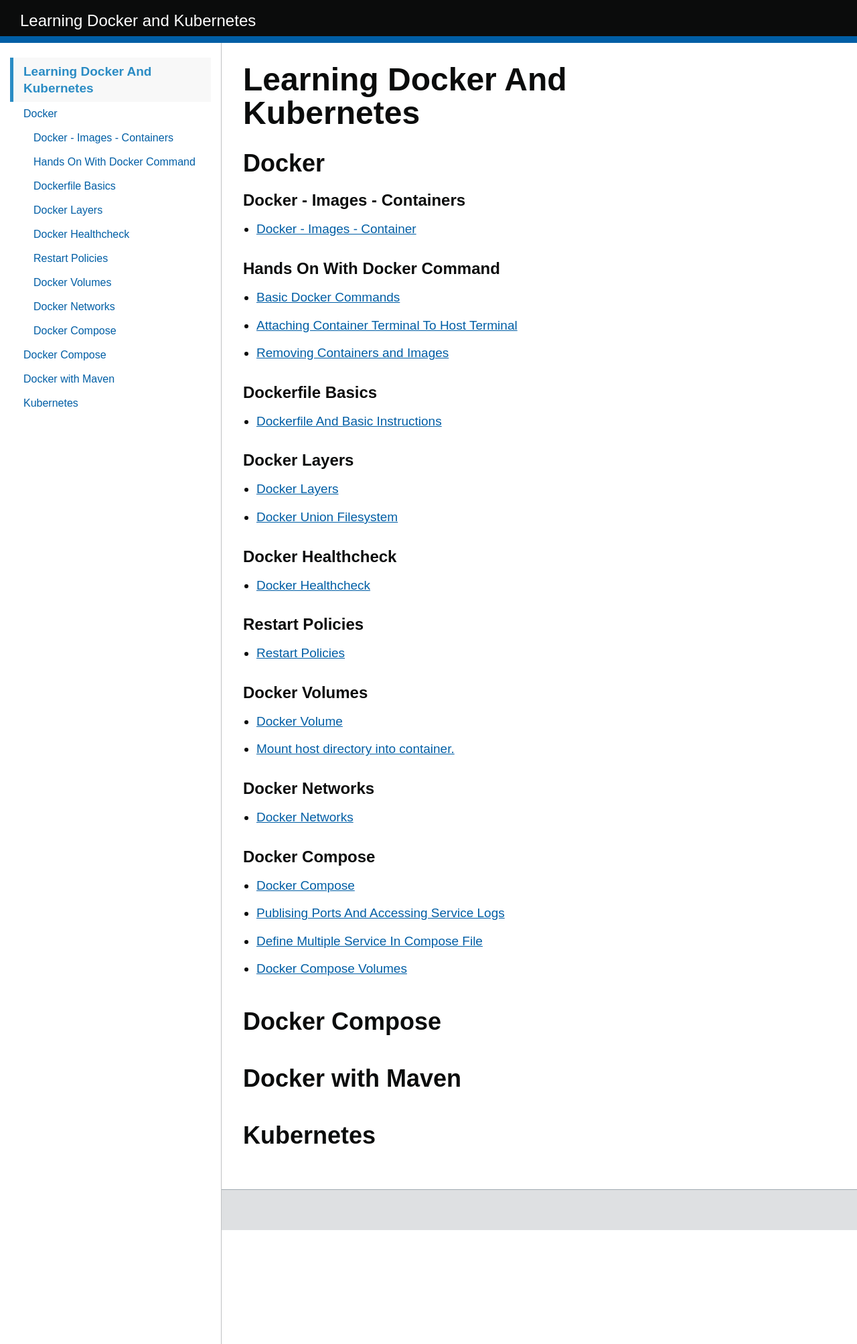
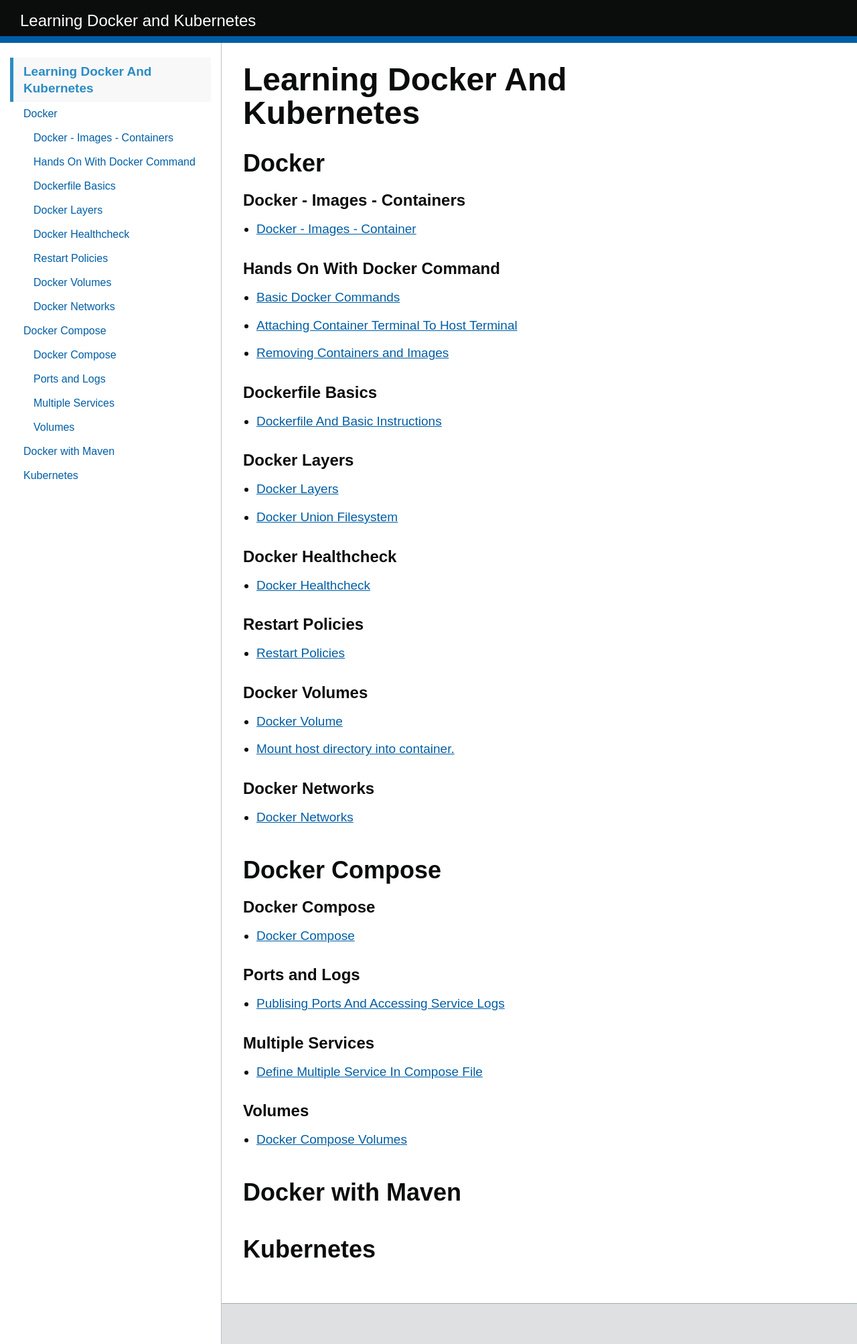
Before and after one commit to amantuladhar/LearnDockerKubernetes, a Jekyll site: the page built from index.md, in a window 1280 px wide. Shown: the whole page at 67% size. Built offline with Jekyll 4.4.1, drawn with Linux system fonts in a browser that asks for light colours; our own code applies the rules of GitHub Pages for plain Markdown files.

Commit message:
Re arrange the folder

```diff
--- a/content/01-docker/14-Compose-Publish-Ports-And-Access-Logs.md
+++ b/content/02-docker-compose/02-Compose-Publish-Ports-And-Access-Logs.md
@@ -1,5 +1,5 @@
 ---
-category: Docker Compose
+category: Ports and Logs
 ---
 # Publising Ports And Accessing Service Logs
 
--- a/content/01-docker/15-Compose-Define-Multiple-Services.md
+++ b/content/02-docker-compose/03-Compose-Define-Multiple-Services.md
@@ -1,5 +1,5 @@
 ---
-category: Docker Compose
+category: Multiple Services
 ---
 # Define Multiple Service In Compose File
 
--- a/content/01-docker/16-Compose-Volumes.md
+++ b/content/02-docker-compose/04-Compose-Volumes.md
@@ -1,5 +1,5 @@
 ---
-category: Docker Compose
+category: Volumes
 ---
 # Docker Compose Volumes
 
```
Also changed, not shown: content/02-docker-compose/01-Docker-Compose-Single-Service.md (renamed from content/01-docker/13-Docker-Compose-Single-Service.md, +0 -1 lines).
